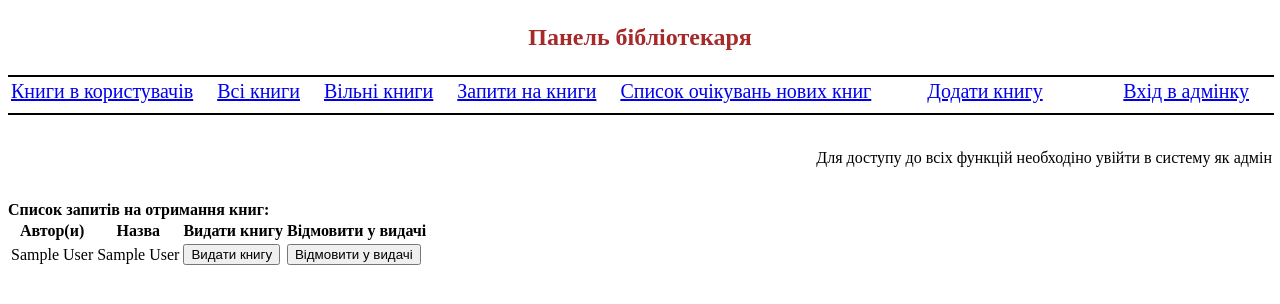
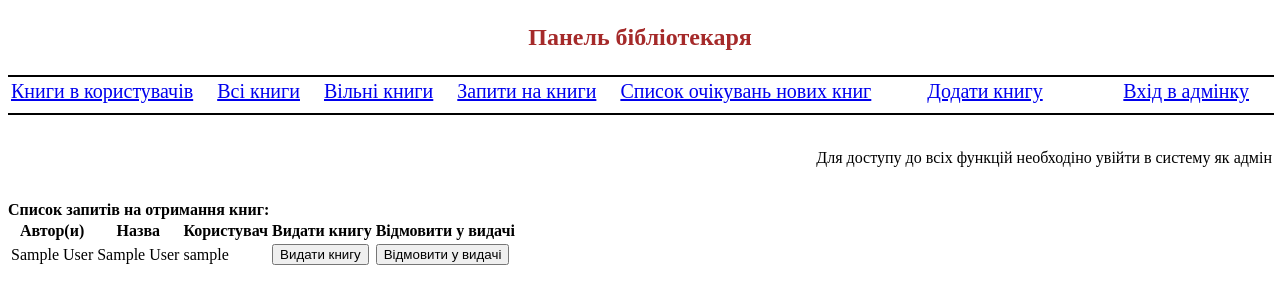
Before and after one commit to SerhiiGu/library_django, a Django app: template libAdmin/templates/panel_requests_for_books.html in a window 1280 px wide. Shown: the top 304 px of the page. Run offline with Django 4.2, Linux system fonts and the light colour scheme; the template is opened without the code that fills it: values that come from a table or form of the project are taken from there, others are empty; tables that the repository leaves empty hold one stand-in row (values such as "Sample post").

Commit message:
required and text

```diff
--- a/docker-compose.yml
+++ b/docker-compose.yml
@@ -9,6 +9,8 @@ services:
       - '8000:8000'
     environment:
       DB_HOST: postgres
+    depends_on:
+      - postgres
     hostname: web
 
   postgres:
--- a/libAdmin/templates/panel_requests_for_books.html
+++ b/libAdmin/templates/panel_requests_for_books.html
@@ -13,6 +13,7 @@
     <tr>
         <th>Автор(и)</th>
         <th>Назва</th>
+        <th>Користувач</th>
         <th>Видати книгу</th>
         <th>Відмовити у видачі</th>
     </tr>
@@ -24,6 +25,7 @@
                 {% csrf_token %}
                 <td>{{ book.book.author }}</td>
                 <td>{{ book.book.title }}</td>
+                <td>{{ book.user.username }}</td>
                 <td><input type="submit" value="Видати книгу"></td>
             </form>
             <form method="POST" action="/panel/books/give_reject/{{book.book_id}}/{{book.user_id}}/">
```
